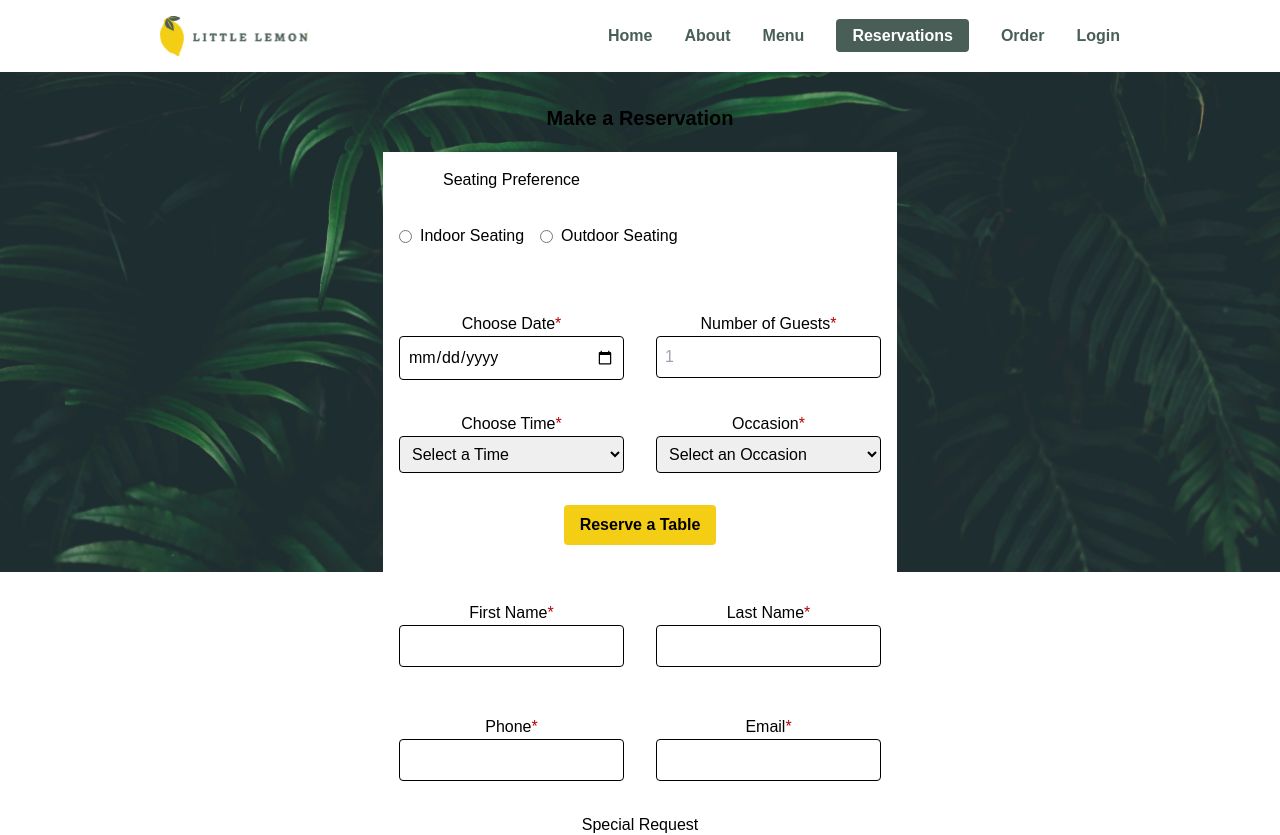
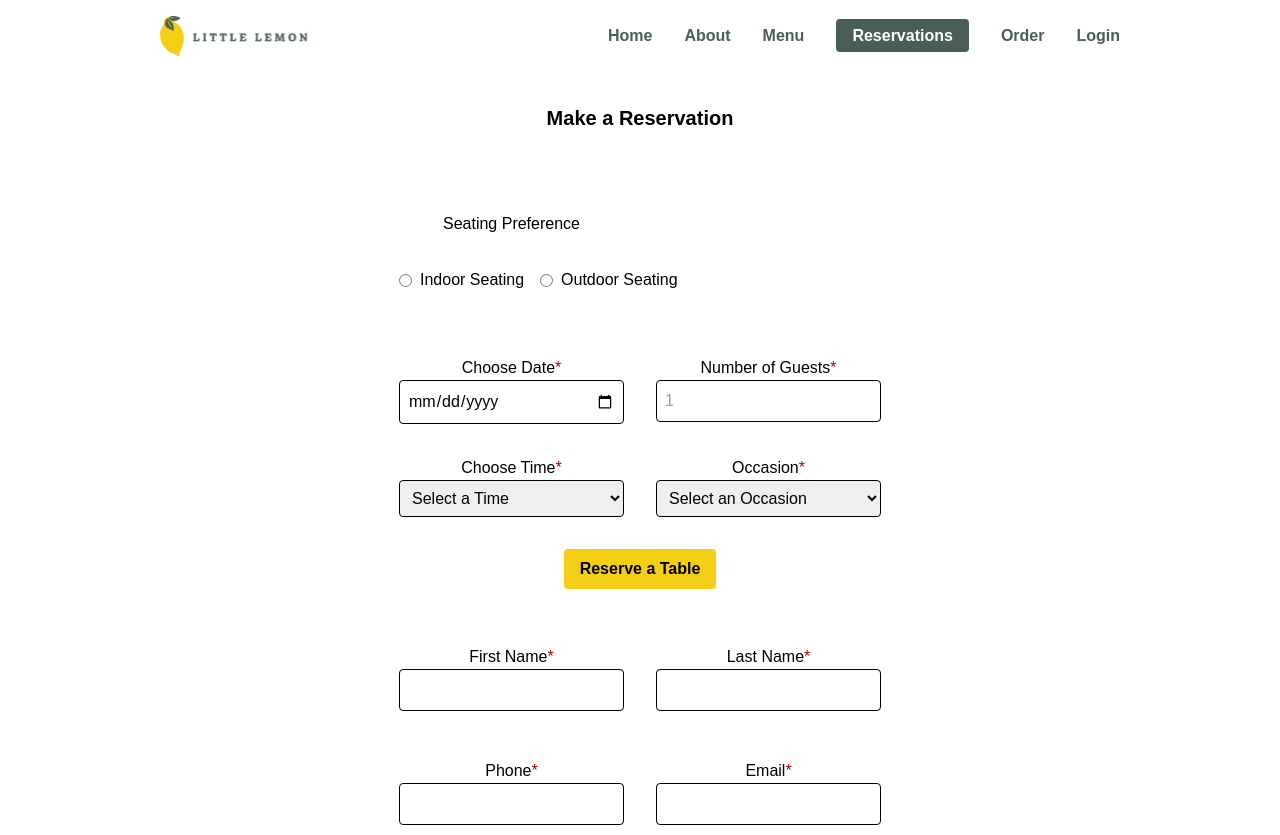
Before and after one commit to OpeDada/new-little, a React (Create React App) app: page /reservation in a window 1280 px wide. Shown: the top 835 px of the page. Built offline with nearby package versions, Linux system fonts and the light colour scheme.

Commit message:
removed unused code

```diff
--- a/src/App.css
+++ b/src/App.css
@@ -38,37 +38,16 @@
 }
 
 
-/* .header-img {
-  max-width: 100%;
-  height: auto;
-} */
 
-/* @media only screen and (max-device-width: 540px) {
-  .header-img {
-width: 140px;
-  }
-}
-@media only screen and (max-device-width: 280px) {
-  .header-img {
-max-width: 100px;
-  }
-} */
-
-.form-bg {
+/* .form-bg {
   background-image: url('/src/assets/banner.jpg');
   max-height: 500px;
   margin-bottom: 20rem;
   background-position: center;
   background-repeat: no-repeat;
   background-size: cover;
-  position: relative;
-}
+} */
 
-.form-container {
-  margin: 20px;
-  padding: 16px;
-  background-color: white;
-}
 
 .active {
   @apply bg-green text-white font-bold py-2 px-4 rounded;
--- a/src/components/pages/reservation/BookingForm.js
+++ b/src/components/pages/reservation/BookingForm.js
@@ -64,7 +64,10 @@ const BookingForm = ({ availableTimes, updateTimes, submitForm }) => {
     <div className="form-bg flex justify-center text-center p-8">
       <div className="">
         <h2 className="text-xl font-semibold mb-4">Make a Reservation</h2>
-        <form onSubmit={formik.handleSubmit} className="form-container">
+        <form
+          onSubmit={formik.handleSubmit}
+          className="form-container bg-white p-16"
+        >
           <div className="">
             <FormFields
               formik={formik}
```
